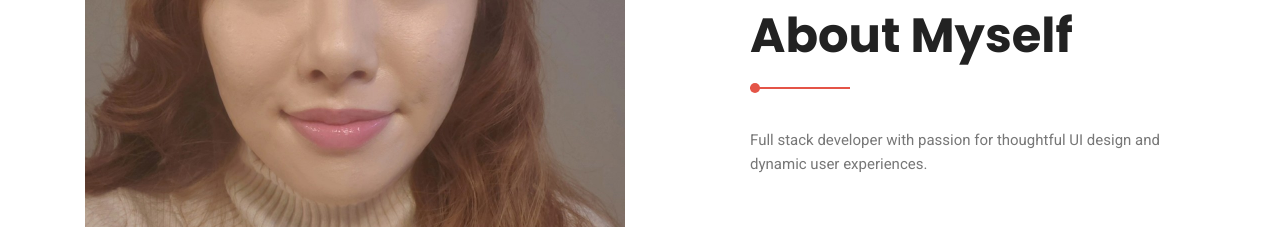
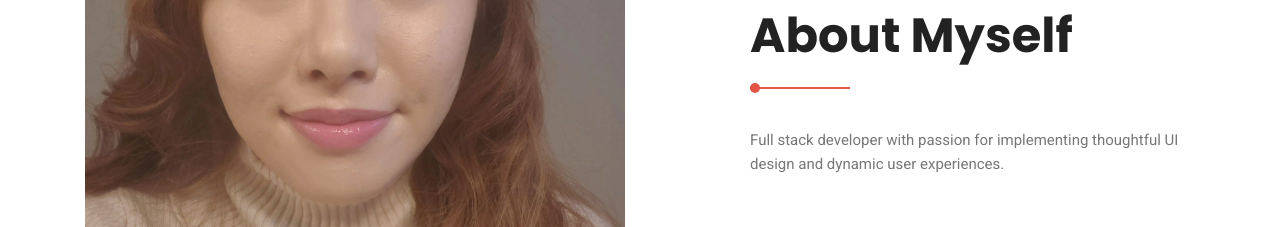
Before and after one commit to suzannecho/portfolio, a plain HTML site: page about.html in a window 1280 px wide. Shown: the part 840-1067 px from the top of the page. Drawn offline with nearby package versions, Linux system fonts and the light colour scheme; some packages are replaced by stand-ins of ours; some icons are missing.

Commit message:
Update about.html

```diff
--- a/about.html
+++ b/about.html
@@ -91,7 +91,7 @@
 						<h2>about myself</h2>
 					</div>
 					<div class="mb-50 wow fadeIn" data-wow-duration=".8s">
-						<p> Full stack developer with passion for thoughtful UI design and dynamic user experiences.</p>
+						<p> Full stack developer with passion for implementing thoughtful UI design and dynamic user experiences.</p>
 
 					</div>
 				</div>
```
